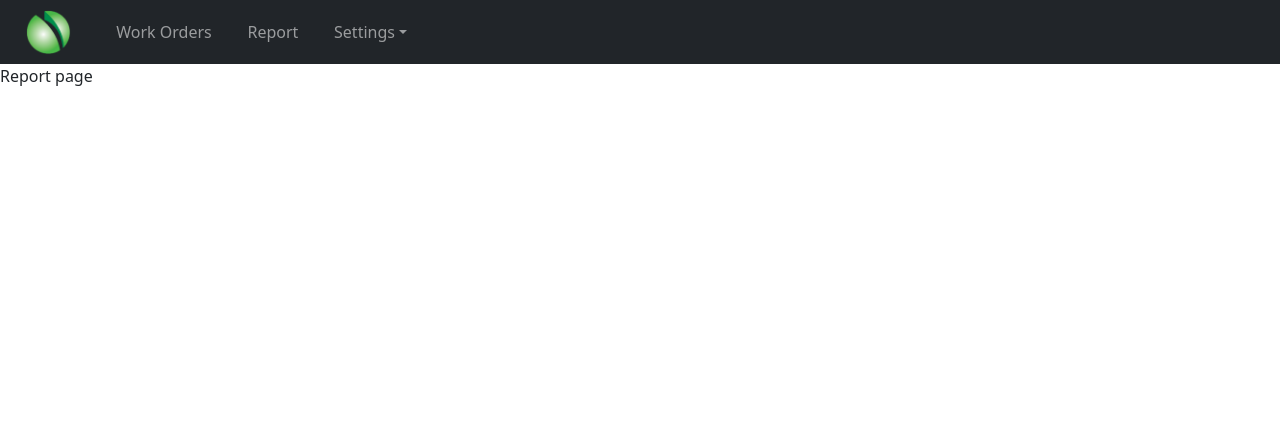
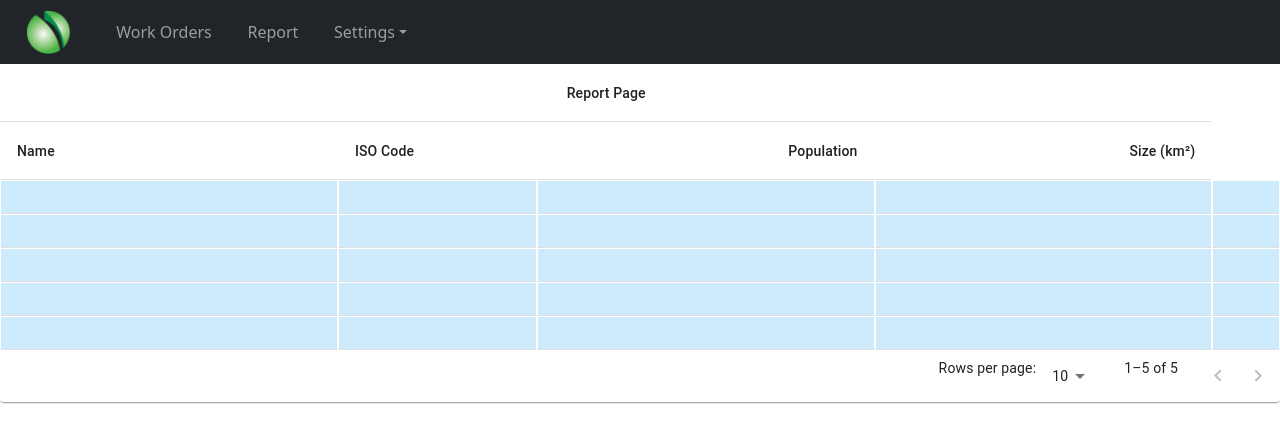
Before and after one commit to mgrist/CS4306-PrincipalLED, a React (Create React App) app in the folder client/: page /report in a window 1280 px wide. Shown: the top 442 px of the page. Built offline with nearby package versions, Linux system fonts and the light colour scheme; the HTML template or start-up script is replaced by a standard one.

Commit message:
Update Report table
trying to implement .json files in the table to make it actively (need to discuss)

```diff
--- a/client/src/components/pages/Product/Product.css
+++ b/client/src/components/pages/Product/Product.css
@@ -0,0 +1,41 @@
+.app-container {
+    display: flex;
+    flex-direction: column;
+    gap: 10px;
+    padding: 1rem;
+  }
+
+  table {
+    border-collapse: collapse;
+    width: 100%;
+  }
+
+  th,
+  td {
+    border: 1px solid #ffffff;
+    text-align: left;
+    padding: 8px;
+    font-size: 32px;
+  }
+
+  th {
+    background-color: rgb(117, 201, 250);
+  }
+
+  td {
+    background-color: rgb(205, 235, 253);
+  }
+
+  form {
+    display: flex;
+    gap: 5px;
+  }
+
+  form td:last-child {
+    display: flex;
+    justify-content: space-evenly;
+  }
+
+  form * {
+    font-size: 28px;
+  }
--- a/client/src/components/pages/Report/Report.js
+++ b/client/src/components/pages/Report/Report.js
@@ -1,7 +1,101 @@
-import React from "react";
+import React from 'react';
+import Paper from '@mui/material/Paper';
+import Table from '@mui/material/Table';
+import TableBody from '@mui/material/TableBody';
+import TableCell from '@mui/material/TableCell';
+import TableContainer from '@mui/material/TableContainer';
+import TableHead from '@mui/material/TableHead';
+import TablePagination from '@mui/material/TablePagination';
+import TableRow from '@mui/material/TableRow';
+import data from './ReportData.json'
 
-export default function Report() {
-    return(
-            <div>Report page</div>
-        );
-    }
+
+const columns = [
+  { id: 'name', label: 'Name', minWidth: 170 },
+  { id: 'code', label: 'ISO\u00a0Code', minWidth: 100 },
+  {
+    id: 'population',
+    label: 'Population',
+    minWidth: 170,
+    align: 'right',
+    format: (value) => value.toLocaleString('en-US'),
+  },
+  {
+    id: 'size',
+    label: 'Size\u00a0(km\u00b2)',
+    minWidth: 170,
+    align: 'right',
+    format: (value) => value.toLocaleString('en-US'),
+  },
+];
+
+export default function ColumnGroupingTable() {
+  const [page, setPage] = React.useState(0);
+  const [rowsPerPage, setRowsPerPage] = React.useState(10);
+
+  const handleChangePage = (event, newPage) => {
+    setPage(newPage);
+  };
+
+  const handleChangeRowsPerPage = (event) => {
+    setRowsPerPage(+event.target.value);
+    setPage(0);
+  };
+
+  return (
+    <Paper sx={{ width: '100%' }}>
+      <TableContainer sx={{ maxHeight: '100%' }}>
+        <Table stickyHeader aria-label="sticky table">
+          <TableHead>
+            <TableRow>
+              <TableCell align="center" colSpan={4}>
+                Report Page
+              </TableCell>
+              </TableRow>
+              <TableRow>
+              {columns.map((column) => (
+                <TableCell
+                  key={column.id}
+                  align={column.align}
+                  style={{ minWidth: column.minWidth }}
+                >
+                  {column.label}
+                </TableCell>
+              ))}
+
+            </TableRow>
+          </TableHead>
+
+
+          <TableBody>
+            {data.slice(page * rowsPerPage, page * rowsPerPage + rowsPerPage).map((row) => {
+                return (
+                  <TableRow hover role="checkbox" tabIndex={-1} key={row.code}>
+
+                      {data.map((column)=>{
+                        const value = row[column.age];
+                        return  (<TableCell key={column.id} align={column.align}>
+                          {column.format && typeof value === 'number'
+                            ? column.format(value)
+                            : value}
+                       </TableCell>);
+                      })}
+
+                  </TableRow>
+                );
+              })}
+          </TableBody>
+        </Table>
+      </TableContainer>
+      <TablePagination
+        rowsPerPageOptions={[10, 25, 100]}
+        component="div"
+        count={data.length}
+        rowsPerPage={rowsPerPage}
+        page={page}
+        onPageChange={handleChangePage}
+        onRowsPerPageChange={handleChangeRowsPerPage}
+      />
+    </Paper>
+  );
+}
--- /dev/null
+++ b/client/src/components/pages/Report/ReportData.json
@@ -0,0 +1,31 @@
+[
+    { "id": "name1",
+      "gender": "1",
+      "age": 22,
+      "height": 170
+    },
+
+    { "id": "name2",
+        "gender": "2",
+        "age": 33,
+        "height": 313
+      },
+      { "id": "name",
+        "gender": "3",
+        "age": 44,
+        "height": 133
+      },
+
+    { "id": "name3",
+      "gender": "4",
+      "age": 55,
+      "height": 2321
+    },
+
+    { "id": "name4",
+      "gender": "5",
+      "age": 66,
+      "height": 172
+    }
+
+  ]
```
Also changed, not shown: client/src/components/pages/Product/Product.js (+10 -5 lines), client/src/components/pages/Product/ProductData.json (added, +37 -0 lines).
